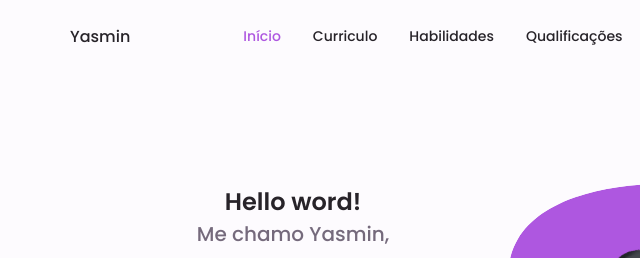
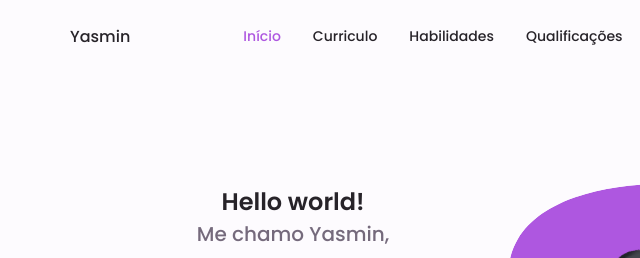
Before and after one commit to Guedesyass/Portifolio, a plain HTML site: page index.html in a window 1280 px wide. Shown: the top 258 px of the page, 186-826 px from the left. Drawn offline with nearby package versions, Linux system fonts and the light colour scheme.

Commit message:
Update index.html

```diff
--- a/index.html
+++ b/index.html
@@ -115,7 +115,7 @@
                     </div>
 
                     <div class="home__data">
-                        <h1 class="home__title">Hello word!</h1>
+                        <h1 class="home__title">Hello world!</h1>
                         <h4 class="home__subtitle">Me chamo Yasmin,</h4>
                         <p class="home__desc">Sou estudante de programação e gosto de desenvolver pequenos projetos no meu tempo livre.</p>
                         <a href="#contact" class="button button--flex button__icon">
```
